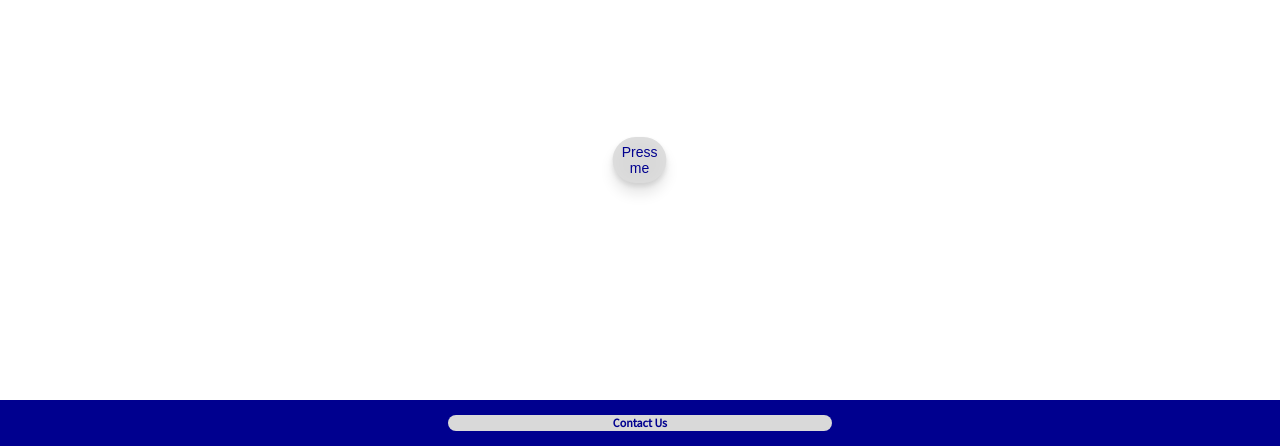
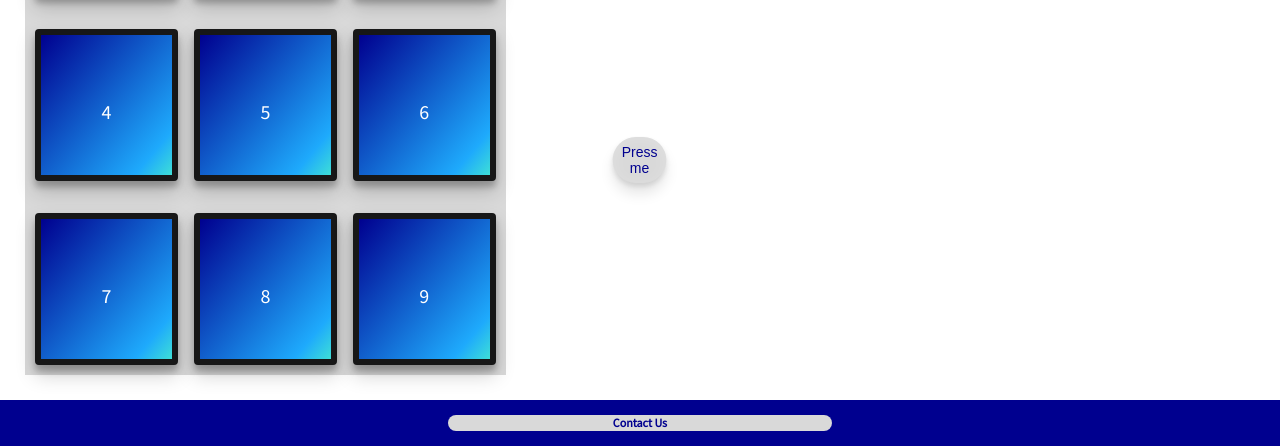
Before and after one commit to alexfratiman/Planning-Poker, a plain HTML site: page MainPage.html in a window 1280 px wide. Shown: the part 354-800 px from the top of the page. Drawn offline with nearby package versions, Linux system fonts and the light colour scheme.

Commit message:
Added the cards gird and styling

```diff
--- a/MainPage.html
+++ b/MainPage.html
@@ -24,7 +24,17 @@
     </div>
 
     <div id="card-container">
-    <h2>Cards here</h2>
+      <div class="container">
+        <div class="item item1">1</div>
+        <div class="item item2">2</div>
+        <div class="item item3">3</div>
+        <div class="item item4">4</div>
+        <div class="item item5">5</div>
+        <div class="item item6">6</div>
+        <div class="item item7">7</div>
+        <div class="item item8">8</div>
+        <div class="item item9">9</div>
+      </div>
     </div>
 
   </div>
--- a/index.css
+++ b/index.css
@@ -178,3 +178,24 @@ article {
     box-shadow: rgba(255, 255, 255, .2) 0 3px 15px inset, rgba(0, 0, 0, .1) 0 3px 5px, rgba(0, 0, 0, .1) 0 10px 13px;
     transform: scale(1.05);
 }
+
+.container {
+    display: grid;
+    width: 100%;
+    grid-template-columns: 1fr 1fr 1fr;
+    grid-template-rows: 1fr 1fr 1fr;
+    grid-column-gap: 1rem;
+    grid-row-gap: 2rem;
+    height: 65vh;
+  }
+
+  .item {
+    background-color: #1EAAFC;
+    background-image: linear-gradient(130deg, #00008f 0%, #1EAAFC 85%, #3EDFD7 100%);
+    box-shadow: 0 10px 20px rgba(0,0,0,0.19), 0 6px 6px rgba(0,0,0,0.23);
+    color: #fff;
+    border-radius: 4px;
+    border: 6px solid #171717;
+    justify-content: center;
+    padding-top: 4rem;
+  }
```
